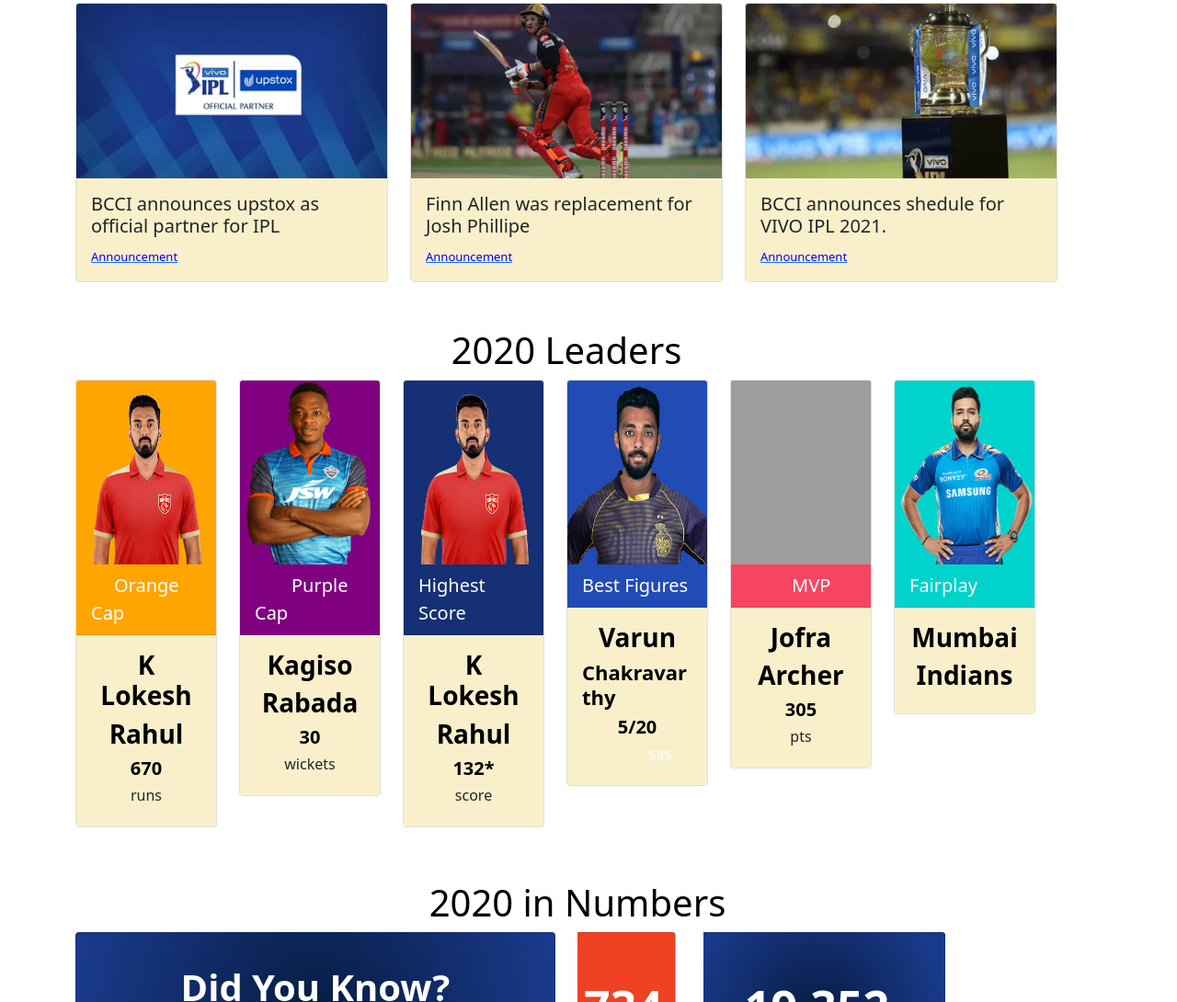
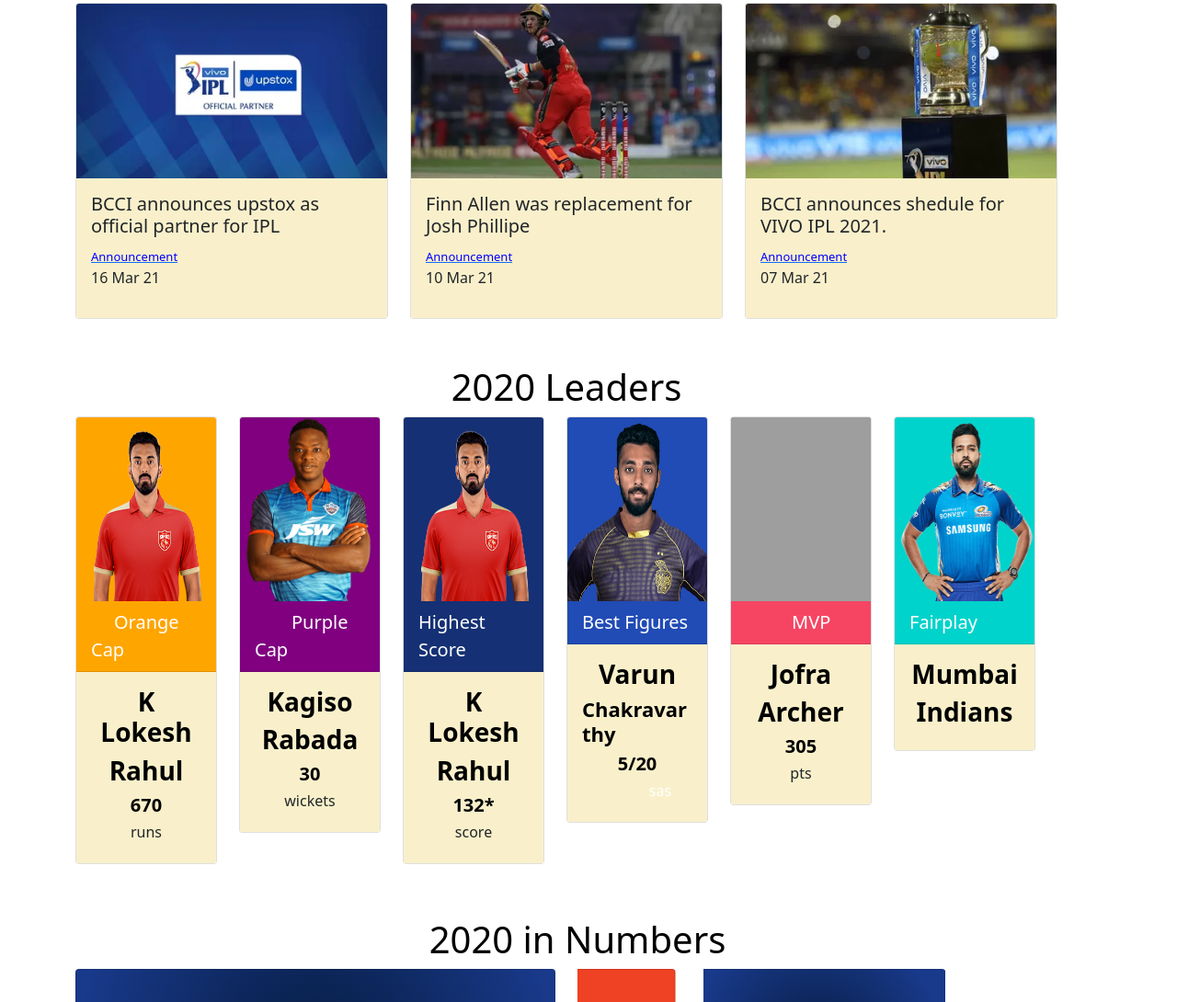
Before and after one commit to Luckypavankanduri/IPL2021, a website: page Home.html in a window 1280 px wide. Shown: the part 701-1791 px from the top of the page at 92% size. Drawn offline with nearby package versions, Linux system fonts and the light colour scheme; grey boxes are pictures that could not be loaded.

Commit message:
Update Home.html

```diff
--- a/Home.html
+++ b/Home.html
@@ -115,6 +115,7 @@
                             <div class="card-body">
                               <h5 class="card-title">BCCI announces upstox as official partner for IPL</h5>
                               <a href="https://www.iplt20.com/news/228486/bcci-announces-upstox-as-official-partner-for-ipl"><text style="color:blue; font-size:small;">Announcement</text></a>
+                              <p>16 Mar 21</p>
                             </div>
                           </div>
                         </div>
@@ -124,6 +125,7 @@
                             <div class="card-body">
                               <h5 class="card-title">Finn Allen was replacement for Josh Phillipe</h5>
                               <a href="https://www.iplt20.com/news/228480/finn-allen-signs-up-with-royal-challengers-bangalore-as-replacement-for-josh-philippe"><text style="color:blue; font-size:small;">Announcement</text></a>
+                              <p>10 Mar 21</p>
                             </div>
                           </div>
                         </div>
@@ -133,6 +135,7 @@
                             <div class="card-body">
                               <h5 class="card-title">BCCI announces shedule for VIVO IPL 2021.</h5>
                               <a href="https://www.iplt20.com/news/228478/bcci-announces-schedule-for-vivo-ipl-2021"><text style="color:blue; font-size:small;">Announcement</text></a>
+                              <p>07 Mar 21</p>
                             </div>
                           </div>
                         </div>
```
